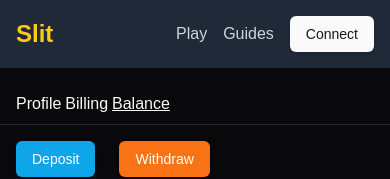
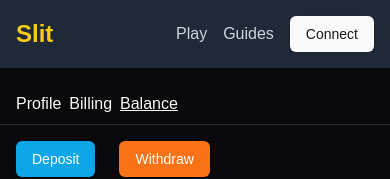
Before and after one commit to token-boy/slit-web, a Next.js app: page /balance in a window 390 px wide. Shown: the top 179 px of the page. Built offline with nearby package versions, Linux system fonts and the light colour scheme.

Commit message:
🐞 fix game layout

```diff
--- a/app/(main)/(settings)/layout.tsx
+++ b/app/(main)/(settings)/layout.tsx
@@ -13,7 +13,7 @@ export default function Layout({
 
   return (
     <div className="flex flex-col lg:flex-row justify-center mt-4 lg:mt-8">
-      <div className="flex lg:flex-col gap-1 max-lg:border-b lg:border-r px-4 py-2">
+      <div className="flex lg:flex-col gap-2 lg:gap-1 max-lg:border-b lg:border-r px-4 py-2">
         <Link
           href="/profile"
           className={clsx('hover:underline', {
--- a/app/game/[id]/MainGame.ts
+++ b/app/game/[id]/MainGame.ts
@@ -163,7 +163,7 @@ class MainGame extends Scene {
     const gap = 200
 
     if (len === 1) {
-      return [width / 2, gap]
+      return [width / 2, gap / 2]
     } else if (len === 2) {
       return [width - gap, height / 2, gap, height / 2]
     } else if (len === 3) {
```
